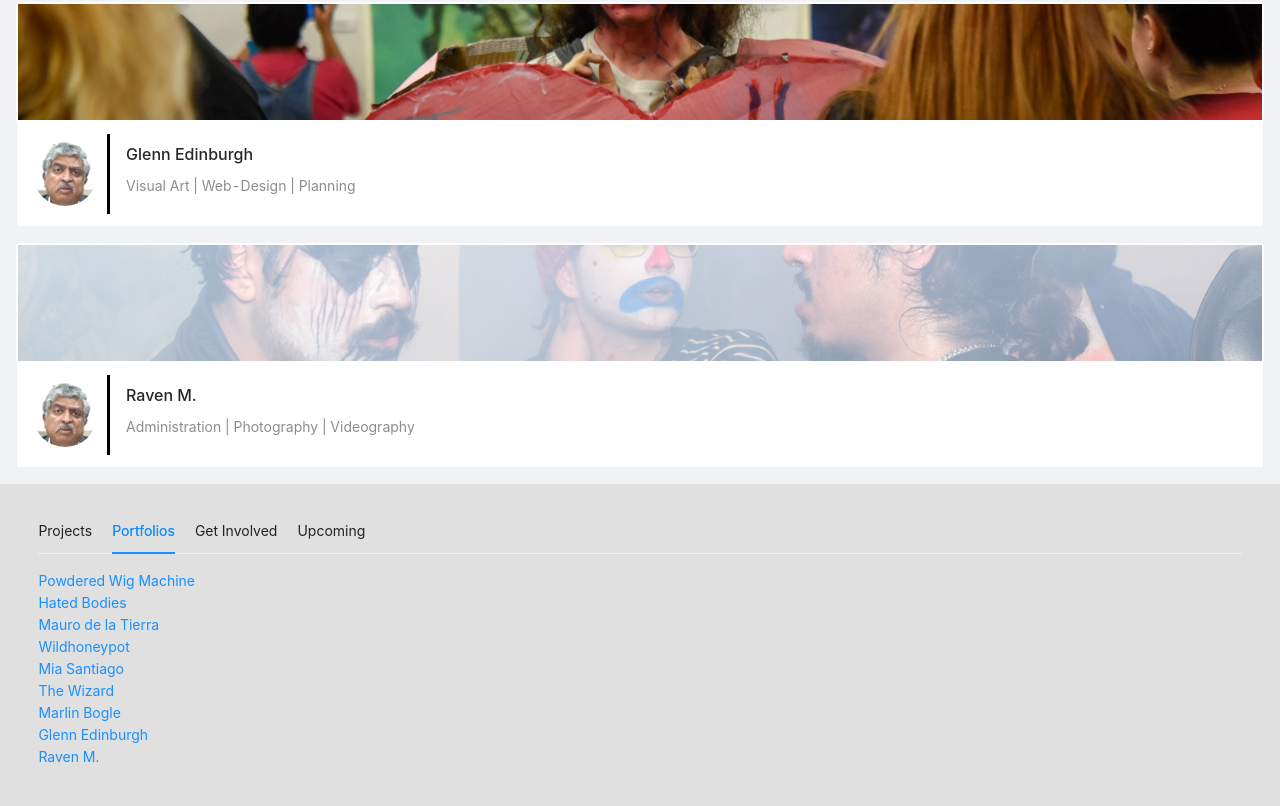
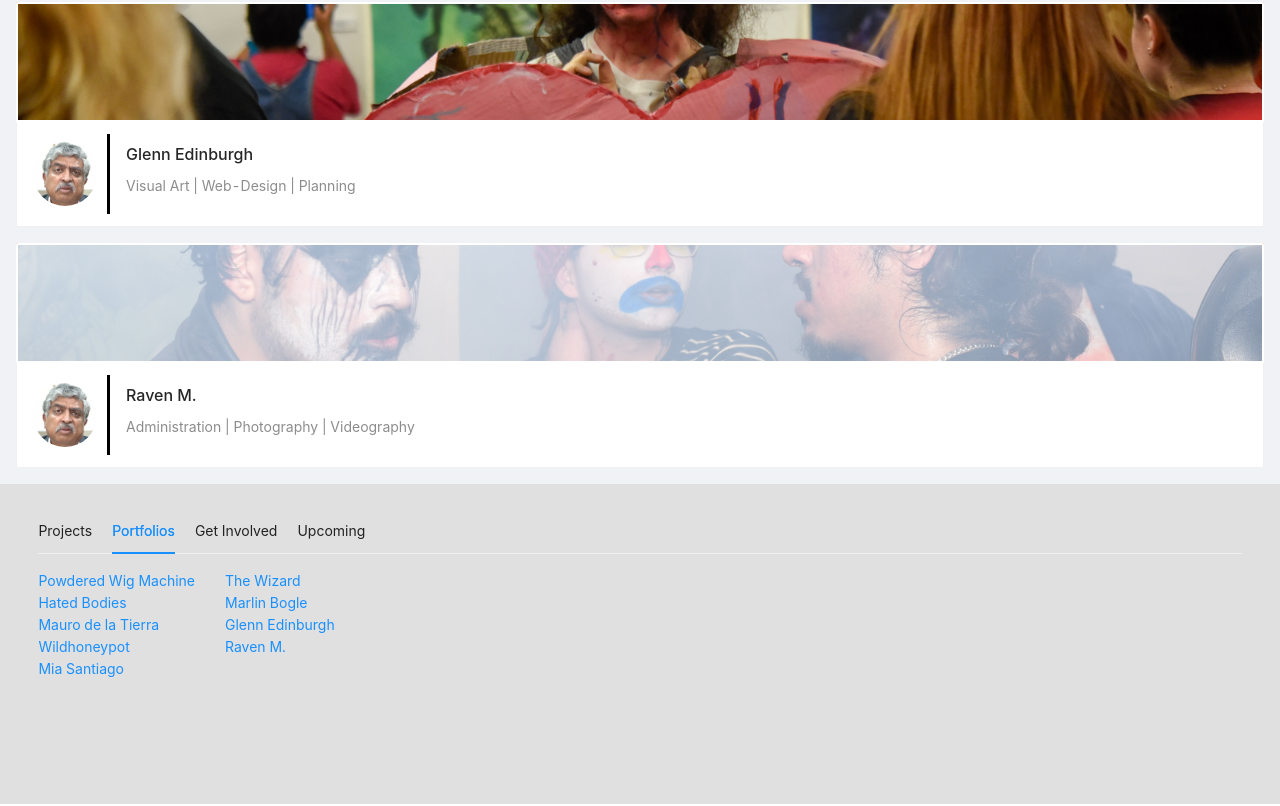
Before and after one commit to Gledinburgh/Seed, a Next.js app: page /Members in a window 1280 px wide. Shown: the part 1765-2571 px from the top of the page. Built offline with nearby package versions, Linux system fonts and the light colour scheme; a web font is replaced by a local one.

Commit message:
Footer sitemap now divides links into sets of 5

```diff
--- a/components/Layout/MainFooter.tsx
+++ b/components/Layout/MainFooter.tsx
@@ -15,7 +15,22 @@ export default function MainFooter() {
   useEffect(() => {
     console.log("useEffect: Footer");
   })
+
+  // create logic to break up links into columns
+  // break into groups of 7.
+  // if only one left, add it to the previous col
+
   var siteMap = siteMapArray.slice(1);
+
+  function divideLinks(links) {
+    if (links.length < 8) return [links];
+    var linkGroups = [];
+    var size = 5;
+    for (let i = 0; i < links.length; i += size)
+      linkGroups.push(links.slice(i, i + size));
+    return linkGroups
+  }
+
   return (
     <>
 
@@ -33,10 +48,15 @@ export default function MainFooter() {
                   tab={location.title}
                   key={index}
                 >
+                  <Row gutter={30}>
+                    {
+                      divideLinks(location.links).map((linkGroup) => {
+                        return (
                           <Col >
                             <ul>
                               {
-                        location.links.map((link, index) => {
+
+                                linkGroup.map((link, index) => {
                                   return (
                                     <Link key={index}
                                       href={link.link}
@@ -50,6 +70,11 @@ export default function MainFooter() {
                               }
                             </ul>
                           </Col>
+                        )
+                      })
+                    }
+
+                  </Row>
                 </TabPane>
               )
             })
--- a/styles/Layout.module.css
+++ b/styles/Layout.module.css
@@ -5,6 +5,7 @@
   color: rgb(0, 0, 0);
   padding-left: max(3vw, 3vh);
   padding-right: max(3vw, 3vh);
+  min-height: 20rem;
 }
 
 
```
Lines whose indentation alone changed are shown as unchanged.
